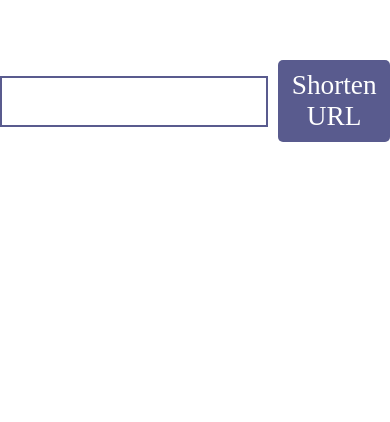
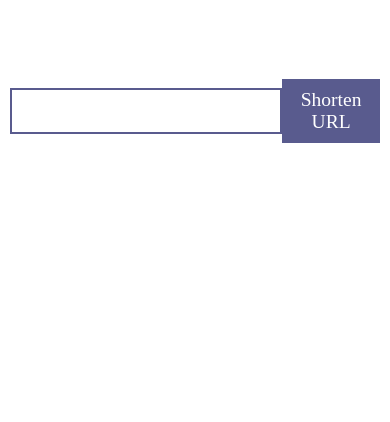
Before and after one commit to D128405/D128405.github.io, a plain HTML site: page index.html in a window 390 px wide. Shown: the part 311-733 px from the top of the page. Drawn offline with Linux system fonts and the light colour scheme.

Commit message:
Add files via upload

```diff
--- a/index.html
+++ b/index.html
@@ -8,7 +8,6 @@
     <link rel="icon" href="thumbnail.jpeg" type="image/jpeg">
 
     <style>
-        /* General body styling */
         body {
             font-family: Cochin, serif;
             display: flex;
@@ -19,36 +18,30 @@
             margin: 0;
             background-color: #ffffff;
             text-align: center;
-            overflow: hidden;
+            padding: 0 10px; /* Added padding to prevent content touching screen edges */
+            box-sizing: border-box;
         }
-
-        /* Title Styling */
         h1 {
             position: fixed;
             bottom: 0;
             color: black;
             margin: 0;
             padding: 0;
-            font-size: 10vw;  /* Responsive font size */
+            font-size: 10vw;  /* Responsive font size based on viewport width */
         }
-
-        /* Input container styling */
         .input-container {
             display: flex;
             justify-content: center;
             align-items: center;
-            margin-bottom: 20px;
             width: 100%;
-            max-width: 500px;
+            max-width: 600px;  /* Limit max width */
         }
-
-        /* Input field styling */
         input {
-            width: 100%;
-            max-width: 360px; /* Limit max width */
+            width: 80%;  /* Make input width relative to the container */
+            max-width: 360px; /* Max width */
             padding: 10px;
             border: 2px solid #595B8E;
-            font-size: 4vw;  /* Relative to viewport */
+            font-size: 2.5vw; /* Responsive font size */
             text-align: center;
             cursor: text;
             color: black;
@@ -56,59 +49,42 @@
             caret-color: #595B8E;
             font-family: Cochin, serif;
         }
-
         input:focus {
             border-color: #595B8E;
         }
-
-        /* Mark button styling */
         mark {
             background-color: #595B8E;
             color: white;
             cursor: pointer;
-            font-size: 5vw;  /* Relative to viewport */
+            font-size: 2vw; /* Responsive font size */
             padding: 10px;
-            border-radius: 5px;
-            margin-left: 10px;
         }
 
-        /* Media queries for responsive design */
+        /* Media Query for smaller screens */
         @media (max-width: 600px) {
             h1 {
-                font-size: 15vw;  /* Reduce font size for smaller screens */
+                font-size: 15vw;  /* Reduce h1 size on smaller screens */
             }
-
             input {
-                font-size: 5vw;
-                max-width: 80%;
+                font-size: 4vw;  /* Increase font size for smaller screens */
+                width: 90%;  /* Increase input width for small screens */
             }
-
             mark {
-                font-size: 6vw;
+                font-size: 4vw;  /* Increase mark size */
             }
         }
 
         @media (max-width: 400px) {
             h1 {
-                font-size: 20vw;  /* Even smaller font size for tiny screens */
+                font-size: 20vw;  /* Further reduce h1 size for very small screens */
             }
-
             input {
-                font-size: 6vw;
+                font-size: 5vw;  /* Increase font size for very small screens */
             }
-
             mark {
-                font-size: 7vw;
+                font-size: 5vw;  /* Increase mark size */
             }
         }
-
-        /* For large screens */
-        @media (min-width: 1000px) {
-            h1 {
-                font-size: 8vw;  /* Bigger font size for large screens */
-            }
-        }
-
     </style>
 </head>
 <body>
```
